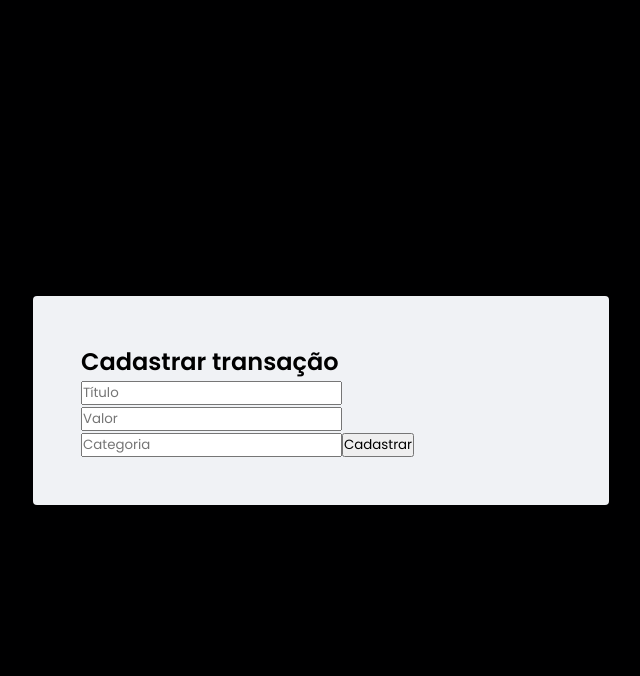
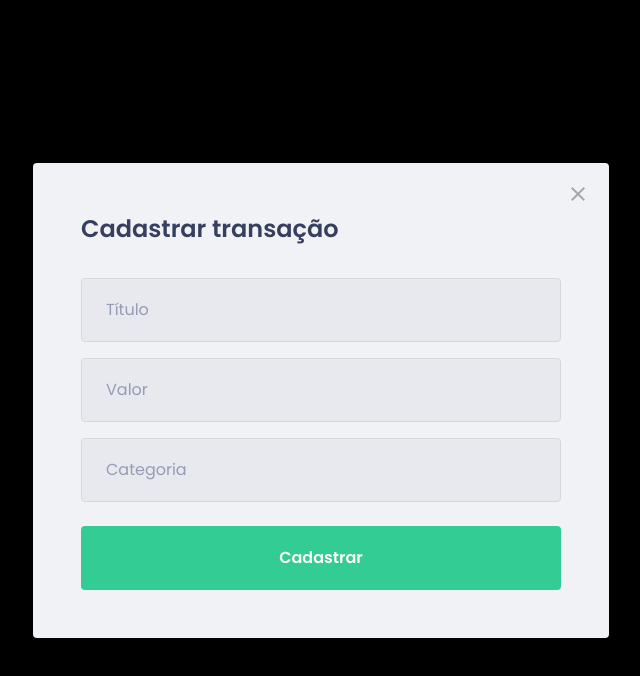
Before and after one commit to nycolexavierr/02-dtMoney, a React (Create React App) app: page / in a window 1280 px wide. Both pictures are taken after a click on the button "Nova transação". Shown: the top 676 px of the page, without its empty margins (319-959 px from the left). Built offline with nearby package versions, Linux system fonts and the light colour scheme; no server answers; what miragejs would draw is missing.

Commit message:
Estilizando modal

```diff
--- a/src/components/NewTransactionModal/index.tsx
+++ b/src/components/NewTransactionModal/index.tsx
@@ -1,5 +1,5 @@
-import { VoidFunctionComponent } from 'react';
 import Modal from 'react-modal';
+import closeImg from '../../assets/close.svg';
 import { Container } from './styles';
 
 
@@ -16,6 +16,9 @@
             overlayClassName="react-modal-overlay"
             className="react-modal-content"
         >
+            <button type="button" onClick={onRequestClose} className="react-modal-close" >
+                <img src={closeImg} alt="Fechar modal" />
+            </button>
 
             <Container>
                 <h2>Cadastrar transação</h2>
--- a/src/components/NewTransactionModal/styles.ts
+++ b/src/components/NewTransactionModal/styles.ts
@@ -2,6 +2,49 @@
 
 export const Container = styled.form`
 
+    h2 {
+        color: var(--text-title);
+        font-size: 1.5rem;
+        margin-bottom: 2rem;
+    }
 
+    input {
+        width: 100%;
+        padding: 0 1.5rem;
+        height: 4rem;
+        border-radius: 0.25rem;
 
+        border: 1px solid #d7d7d7;
+        background: #e7e9ee;
+
+        font-weight: 400;
+        font-size: 1rem;
+
+        &::placeholder {
+            color: var(--text-body)
+        }
+
+        & + input {
+            margin-top: 1rem;
+        }
+    }
+
+    button[type="submit"] {
+        width: 100%;
+        padding: 0 1.5rem;
+        height: 4rem;
+        background: var(--green);
+        color: #fff;
+        border-radius: 0.25rem;
+        border: 0;
+        font-size: 1rem;
+        margin-top: 1.5rem;
+        font-weight: 600;
+
+        transition: filter 0.2s;
+
+        &:hover{
+            filter: brightness(0.9);
+        }
+    }
 `;
--- a/src/styles/global.ts
+++ b/src/styles/global.ts
@@ -75,4 +75,18 @@
         position: relative;
         border-radius: 0.25rem;
     }
+
+    .react-modal-close {
+        position: absolute;
+        right: 1.5rem;
+        top: 1.5rem;
+        border: 0;
+        background: transparent;
+
+        transition: filter 0.2s;
+
+        &:hover{
+            filter: brightness(0.8);
+        }
+    }
 `
```
